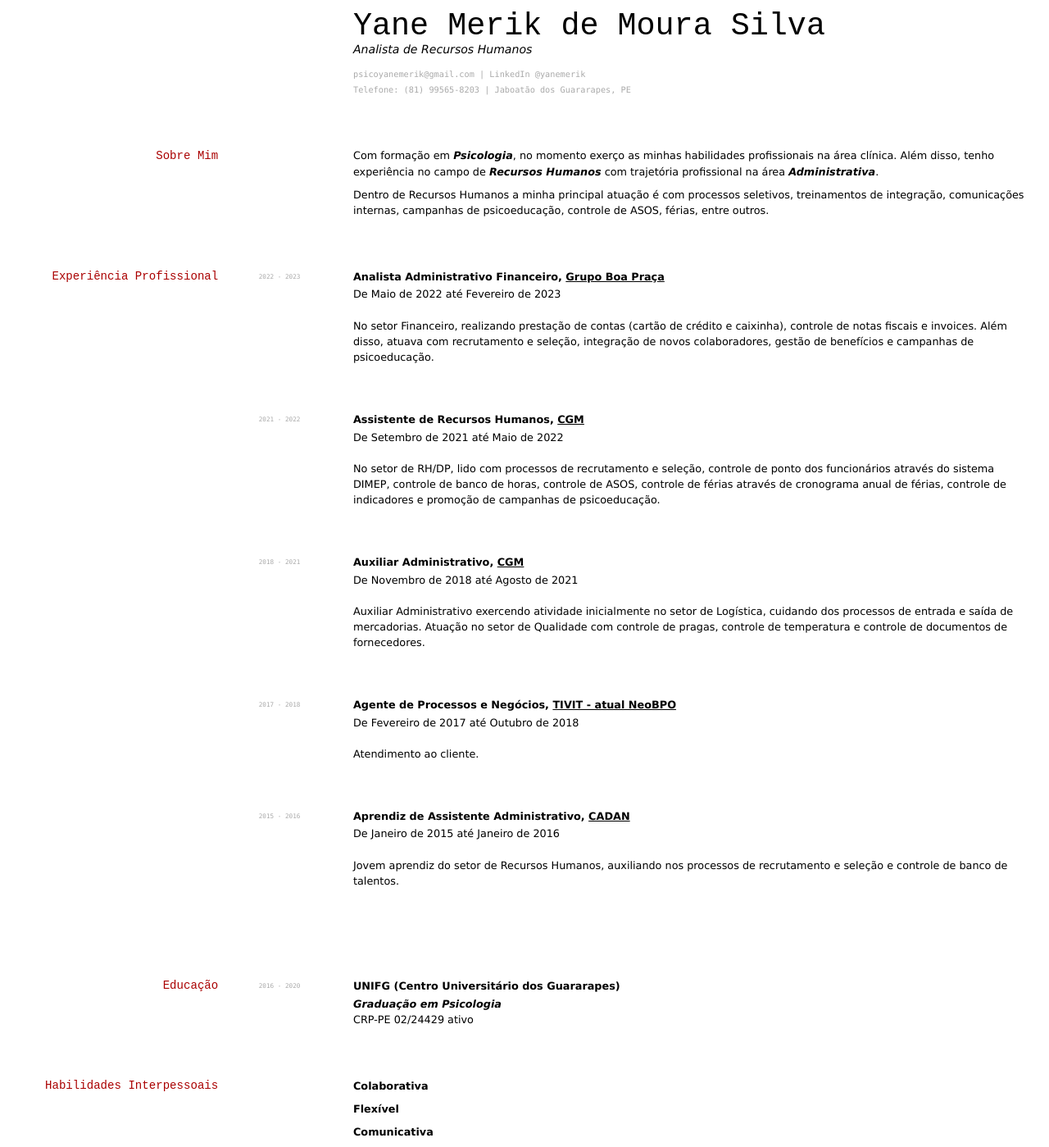
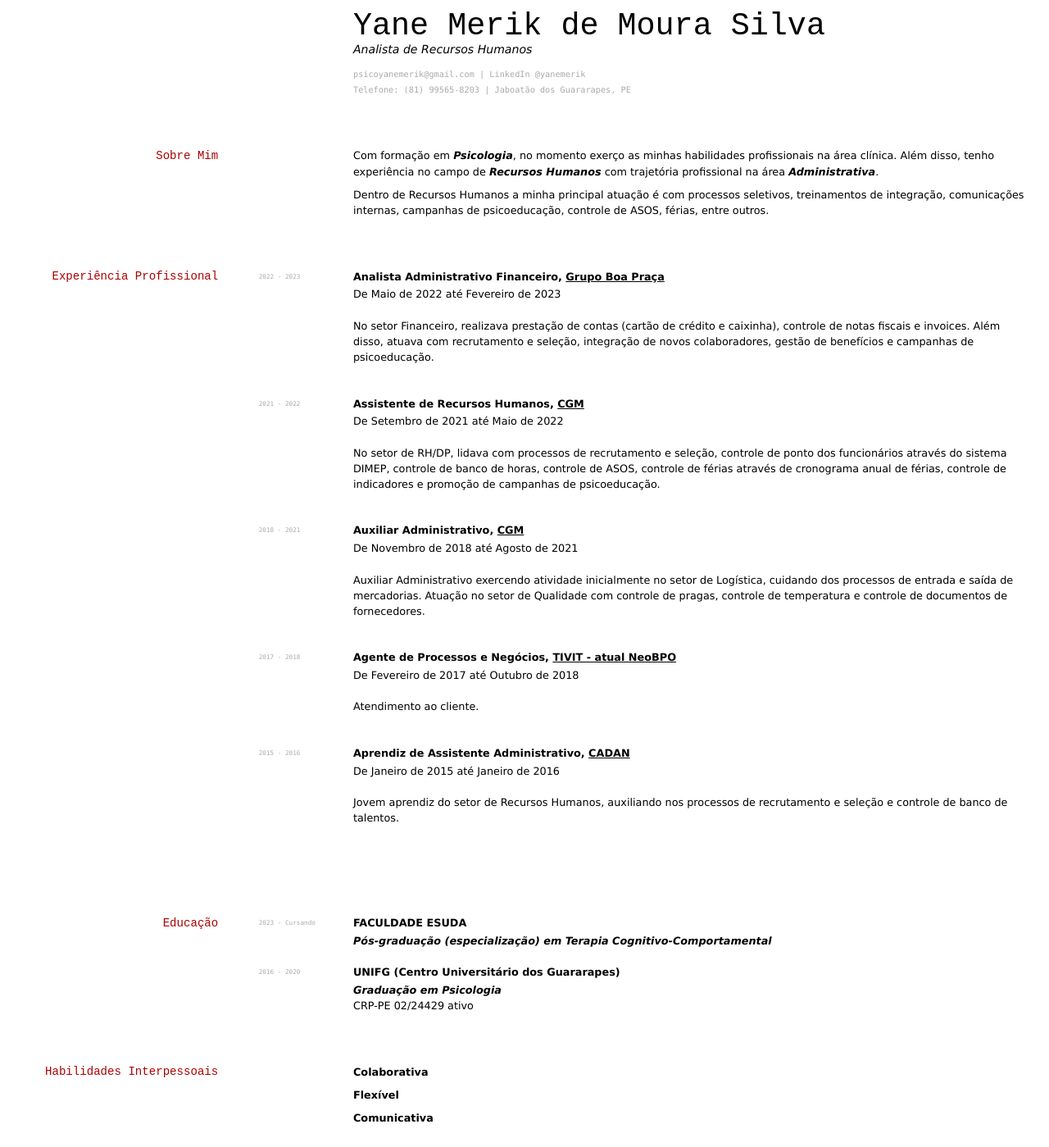
Before and after one commit to lflucasferreira/yane, a Jekyll site: the page built from index.md, in a window 1280 px wide. Shown: the whole page at 82% size. Built offline with Jekyll 4.4.1, drawn with Linux system fonts in a browser that asks for light colours.

Commit message:
Update index.md

```diff
--- a/index.md
+++ b/index.md
@@ -25,17 +25,17 @@ Dentro de Recursos Humanos a minha principal atuação é com processos seletivo
 __Analista Administrativo Financeiro, [Grupo Boa Praça](https://www.boapraca.com.br)__
 - De Maio de 2022 até Fevereiro de 2023
 
-No setor Financeiro, realizando prestação de contas (cartão de crédito e caixinha), controle de notas fiscais e invoices. Além disso, atuava com recrutamento e seleção, integração de novos colaboradores, gestão de benefícios e campanhas de psicoeducação.
+No setor Financeiro, realizava prestação de contas (cartão de crédito e caixinha), controle de notas fiscais e invoices. Além disso, atuava com recrutamento e seleção, integração de novos colaboradores, gestão de benefícios e campanhas de psicoeducação.
 
-<br><br>
+<br>
 
 `2021 - 2022`
 __Assistente de Recursos Humanos, [CGM](https://www.grupocgm.com.br)__
 - De Setembro de 2021 até Maio de 2022
 
-No setor de RH/DP, lido com processos de recrutamento e seleção, controle de ponto dos funcionários através do sistema DIMEP, controle de banco de horas, controle de ASOS, controle de férias através de cronograma anual de férias, controle de indicadores e promoção de campanhas de psicoeducação.
+No setor de RH/DP, lidava com processos de recrutamento e seleção, controle de ponto dos funcionários através do sistema DIMEP, controle de banco de horas, controle de ASOS, controle de férias através de cronograma anual de férias, controle de indicadores e promoção de campanhas de psicoeducação.
 
-<br><br>
+<br>
 
 `2018 - 2021`
 __Auxiliar Administrativo, [CGM](https://www.grupocgm.com.br)__
@@ -43,7 +43,7 @@ __Auxiliar Administrativo, [CGM](https://www.grupocgm.com.br)__
 
 Auxiliar Administrativo exercendo atividade inicialmente no setor de Logística, cuidando dos processos de entrada e saída de mercadorias. Atuação no setor de Qualidade com controle de pragas, controle de temperatura e controle de documentos de fornecedores.
 
-<br><br>
+<br>
 
 `2017 - 2018`
 __Agente de Processos e Negócios, [TIVIT - atual NeoBPO](https://neobpo.com.br)__
@@ -51,7 +51,7 @@ __Agente de Processos e Negócios, [TIVIT - atual NeoBPO](https://neobpo.com.br)
 
 Atendimento ao cliente.
 
-<br><br>
+<br>
 
 `2015 - 2016`
 __Aprendiz de Assistente Administrativo, [CADAN](https://www.cadandistribuicao.com.br)__
@@ -62,6 +62,10 @@ Jovem aprendiz do setor de Recursos Humanos, auxiliando nos processos de recruta
 <br><br>
 
 ## Educação
+
+`2023 - Cursando`
+__FACULDADE ESUDA__
+- *Pós-graduação (especialização) em Terapia Cognitivo-Comportamental*
 
 `2016 - 2020`
 __UNIFG (Centro Universitário dos Guararapes)__
```
